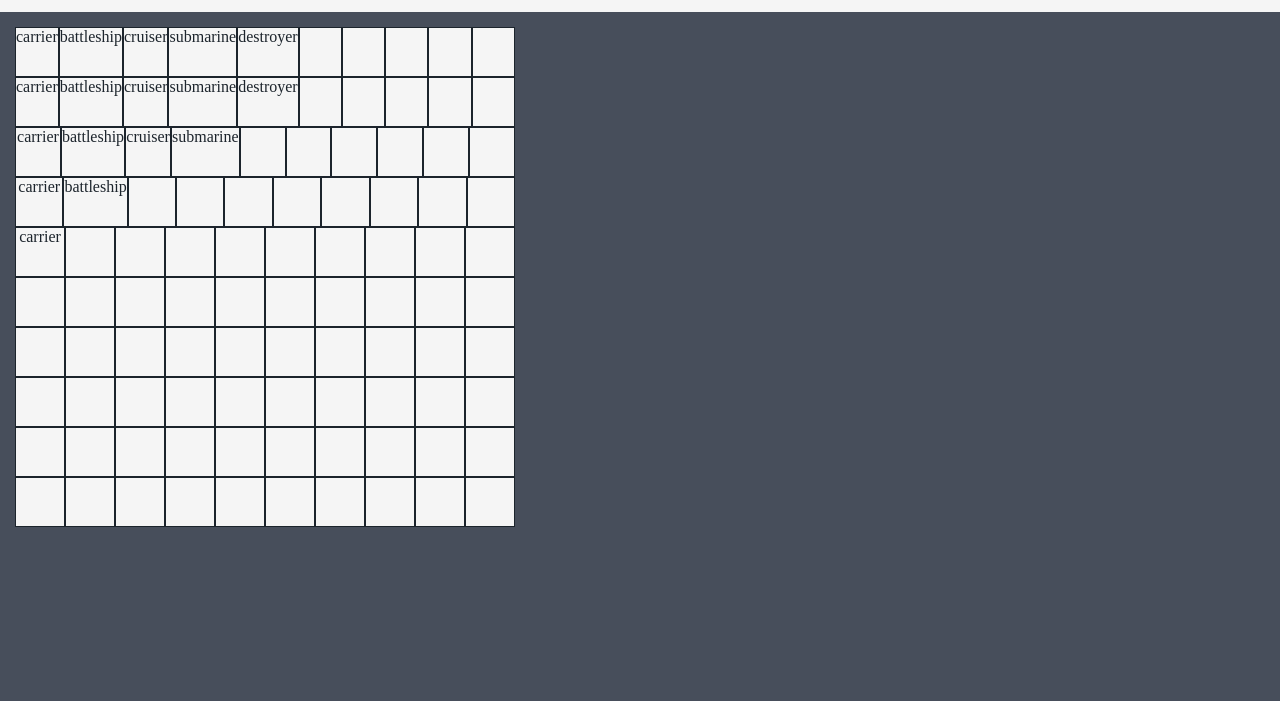
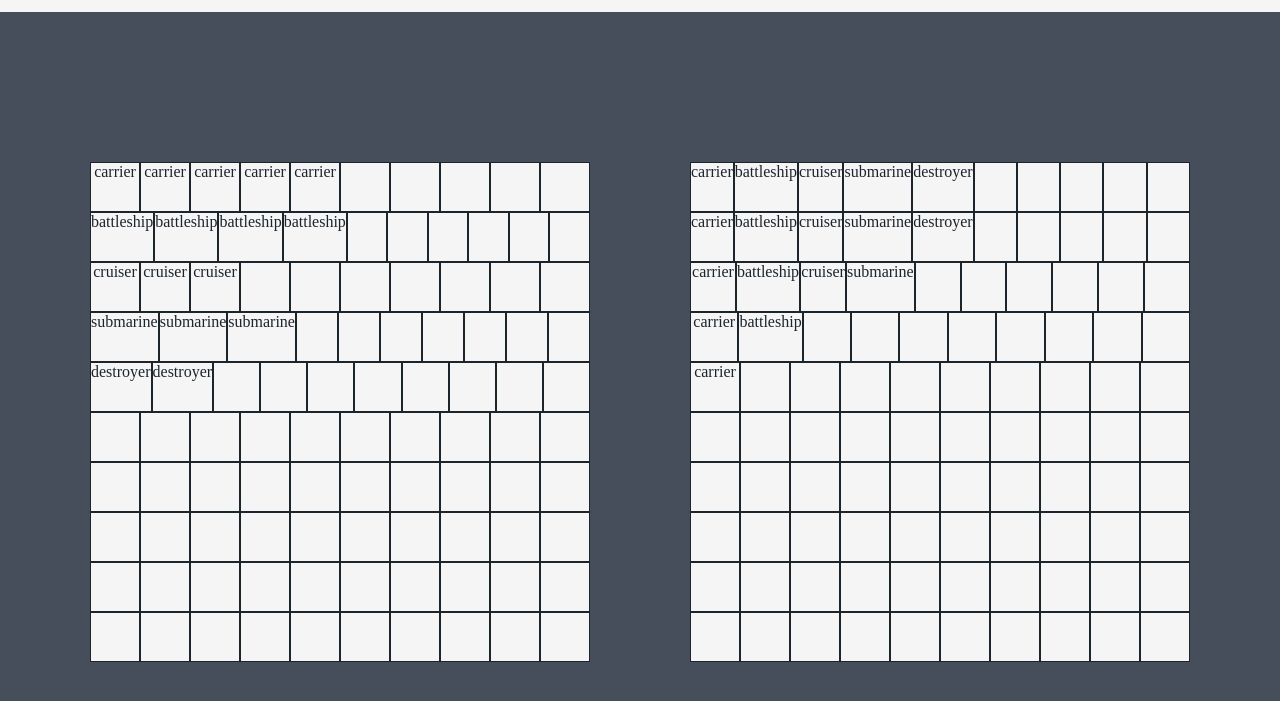
Before and after one commit to johngrassey/battleship, a website built with webpack: page src/template.html in a window 1280 px wide. Shown: the part 55-756 px from the top of the page. Built offline with nearby package versions, Linux system fonts and the light colour scheme.

Commit message:
Add Opponent Board
Game displays the opponent's board. Need to still
hide irrelevant information from the active player

```diff
--- a/src/gameController.js
+++ b/src/gameController.js
@@ -7,14 +7,17 @@ class gameController {
     this.player1 = new Player("Player 1", "human");
     this.player2 = new Player("Player 2", "computer");
     this.activePlayer = this.player1;
+    this.inactivePlayer = this.player2;
   }
 
   switchPlayer() {
-    this.activePlayer =
-      this.activePlayer === this.player1 ? this.player2 : this.player1;
+    [this.activePlayer, this.inactivePlayer] = [
+      this.inactivePlayer,
+      this.activePlayer,
+    ];
   }
 
-  populateBoard(player1) {
+  populatePlayerOneBoard(player1) {
     player1.board.placeShip(0, 0, player1.board.ships.carrier, "horizontal");
     player1.board.placeShip(1, 0, player1.board.ships.battleship, "horizontal");
     player1.board.placeShip(2, 0, player1.board.ships.cruiser, "horizontal");
@@ -22,12 +25,12 @@ class gameController {
     player1.board.placeShip(4, 0, player1.board.ships.destroyer, "horizontal");
   }
 
-  populateBoard(player2) {
-    player2.board.placeShip(0, 0, player2.board.ships.carrier, "vertical");
-    player2.board.placeShip(0, 1, player2.board.ships.battleship, "vertical");
-    player2.board.placeShip(0, 2, player2.board.ships.cruiser, "vertical");
-    player2.board.placeShip(0, 3, player2.board.ships.submarine, "vertical");
-    player2.board.placeShip(0, 4, player2.board.ships.destroyer, "vertical");
+  populatePlayerTwoBoard(player1) {
+    player1.board.placeShip(0, 0, player1.board.ships.carrier, "vertical");
+    player1.board.placeShip(0, 1, player1.board.ships.battleship, "vertical");
+    player1.board.placeShip(0, 2, player1.board.ships.cruiser, "vertical");
+    player1.board.placeShip(0, 3, player1.board.ships.submarine, "vertical");
+    player1.board.placeShip(0, 4, player1.board.ships.destroyer, "vertical");
   }
 }
 
--- a/src/screenController.js
+++ b/src/screenController.js
@@ -26,10 +26,32 @@ class screenController {
     });
   }
 
+  updateOppBoard() {
+    const board = this.gameController.inactivePlayer.board.getBoard();
+    const boardDiv = document.querySelector("#oppboard");
+    board.forEach((row) => {
+      const rowDiv = document.createElement("div");
+      rowDiv.classList.add("row");
+      row.forEach((cell) => {
+        const cellDiv = document.createElement("div");
+        cellDiv.classList.add("cell");
+        if (cell.length > 1) {
+          cellDiv.classList.add("ship");
+          cellDiv.textContent = cell;
+        } else {
+          cellDiv.textContent = cell;
+        }
+        rowDiv.appendChild(cellDiv);
+      });
+      boardDiv.appendChild(rowDiv);
+    });
+  }
+
   startGame() {
-    this.gameController.populateBoard(this.gameController.player1);
-    this.gameController.populateBoard(this.gameController.player2);
+    this.gameController.populatePlayerOneBoard(this.gameController.player1);
+    this.gameController.populatePlayerTwoBoard(this.gameController.player2);
     this.updatePlayerBoard();
+    this.updateOppBoard();
   }
 }
 
--- a/src/style.css
+++ b/src/style.css
@@ -56,6 +56,12 @@ body {
 h1 {
   color: #1c242c;
 }
+.content {
+  display: flex;
+  justify-content: center;
+  align-items: center;
+  height: 100vh;
+}
 
 .board {
   background-color: #f5f5f5;
@@ -63,7 +69,7 @@ h1 {
   width: 500px;
   height: 500px;
   flex-direction: column;
-  margin: 15px;
+  margin: 50px;
 }
 
 .row {
--- a/src/template.html
+++ b/src/template.html
@@ -11,7 +11,7 @@
     </div>
     <div class="content">
       <div id="playerboard" class="board"></div>
-      <!-- <div id="oppboard"></div> -->
+      <div id="oppboard" class="board"></div>
     </div>
   </body>
 </html>
```
